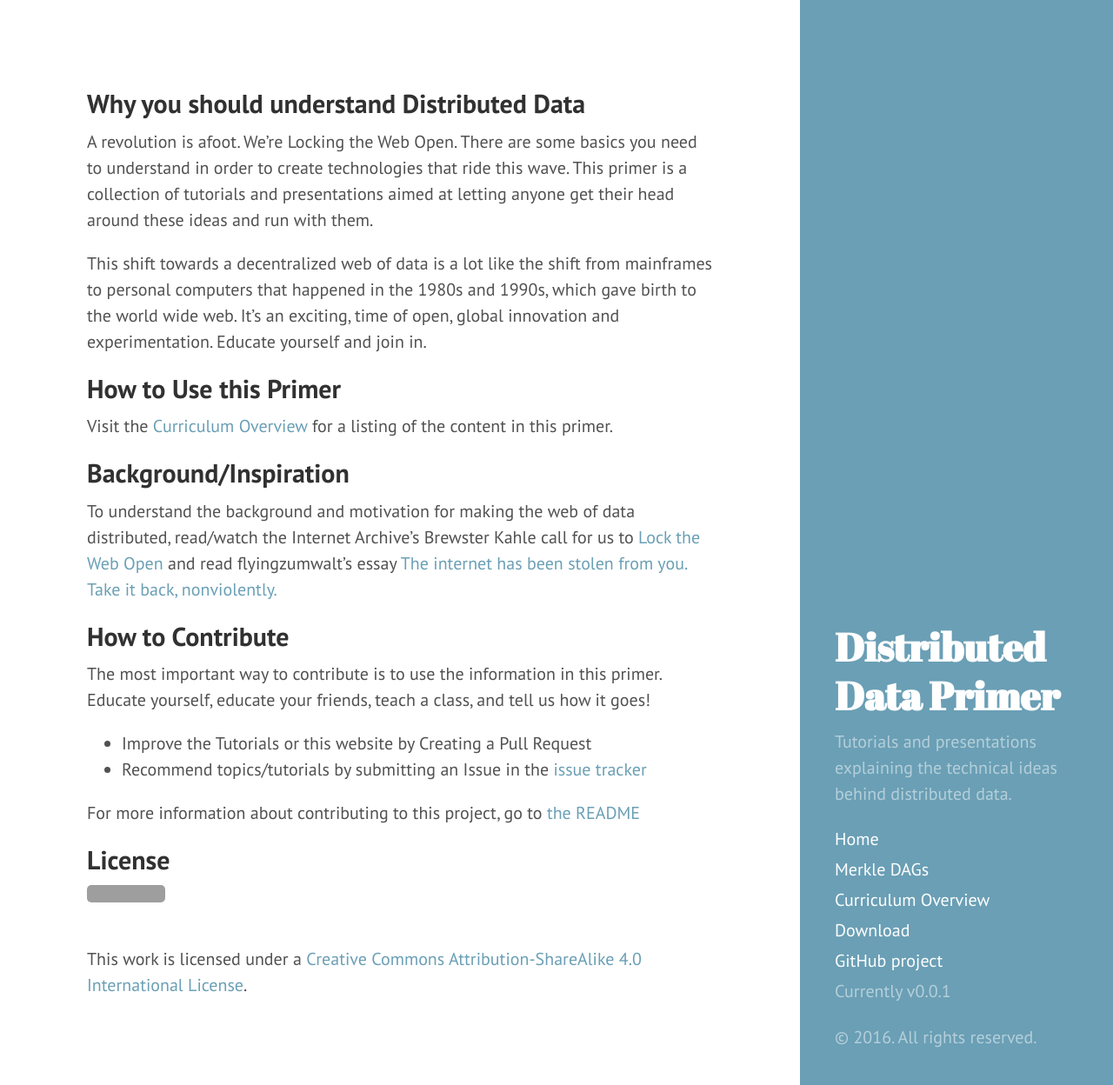
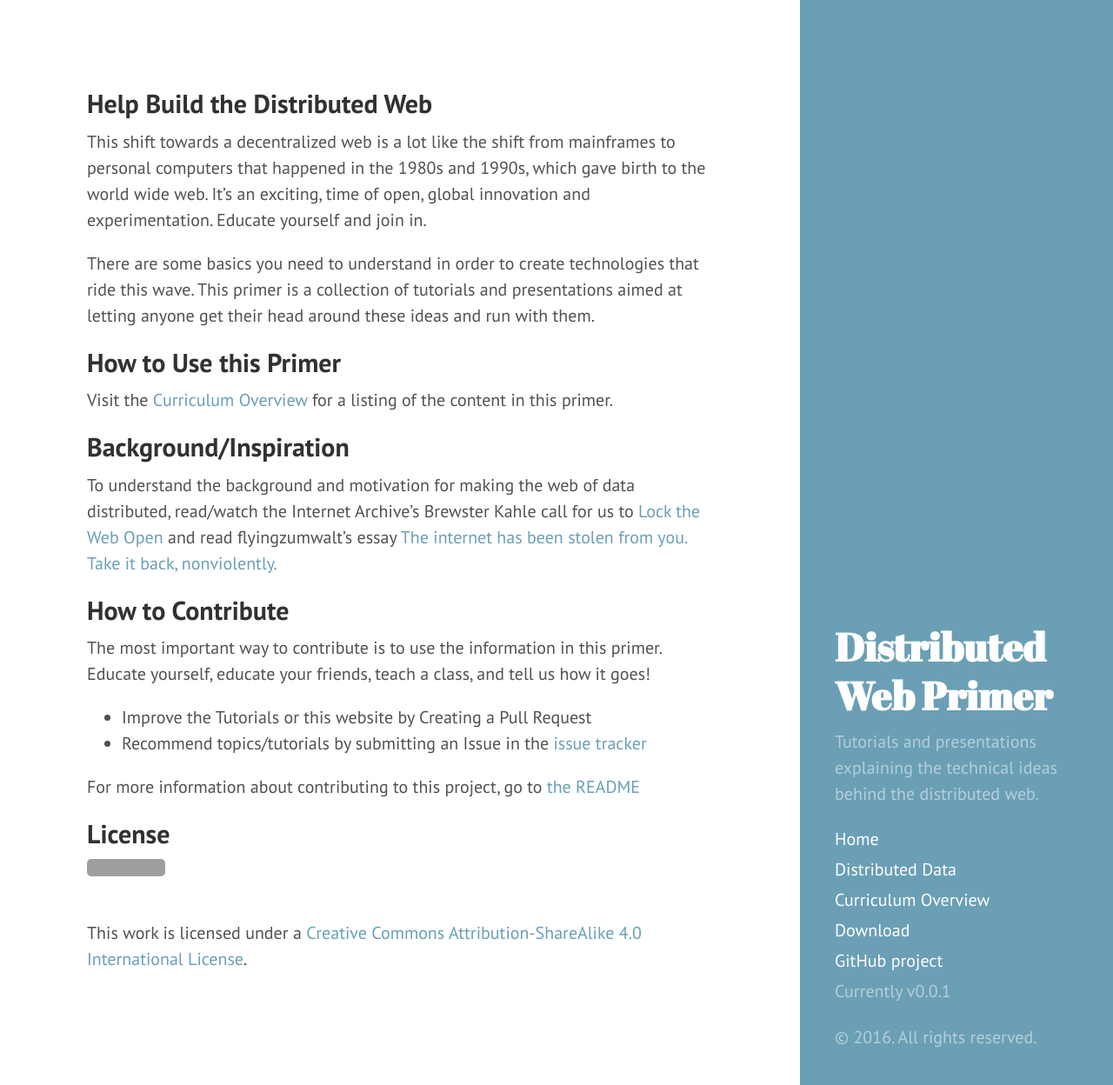
Before and after one commit to swadeshi/decentralized-web-primer, a Jekyll site: the page built from index.md, in a window 1280 px wide and 1248 px high. Shown: the whole window at 87% size. Built offline with Jekyll 4.4.1, drawn with Linux system fonts in a browser that asks for light colours; grey boxes are pictures that could not be loaded.

Commit message:
Change name to Distributed Web Primer

```diff
--- a/_config.yml
+++ b/_config.yml
@@ -6,22 +6,18 @@ highlighter:      rouge
 permalink:        pretty
 
 # Setup
-title:            Distributed Data Primer
+title:            Distributed Web Primer
 tagline:          'How to lock the web open'
-description:      'Tutorials and presentations explaining the technical ideas behind distributed data.'
-url:              http://swadeshi.github.io/distributed-data-primer/
-baseurl:          /distributed-data-primer
+description:      'Tutorials and presentations explaining the technical ideas behind the distributed web.'
+url:              http://swadeshi.github.io/distributed-web-primer/
+baseurl:          /distributed-web-primer
 
 author:
   name:           'Matt Zumwalt'
   url:            https://twitter.com/flyingzumwalt
 
-gems: [jekyll-paginate]
-
-paginate:         5
-
 # Custom vars
 version:          0.0.1
 
 github:
-  repo:           https://github.com/swadeshi/distributed-data-primer
+  repo:           https://github.com/swadeshi/distributed-web-primer
--- a/index.md
+++ b/index.md
@@ -3,11 +3,11 @@ layout: default
 title: Home
 ---
 
-## Why you should understand Distributed Data
+## Help Build the Distributed Web
 
-A revolution is afoot. We're Locking the Web Open. There are some basics you need to understand in order to create technologies that ride this wave.  This primer is a collection of tutorials and presentations aimed at letting anyone get their head around these ideas and run with them.
+This shift towards a decentralized web is a lot like the shift from mainframes to personal computers that happened in the 1980s and 1990s, which gave birth to the world wide web.  It's an exciting, time of open, global innovation and experimentation.  Educate yourself and join in.
 
-This shift towards a decentralized web of data is a lot like the shift from mainframes to personal computers that happened in the 1980s and 1990s, which gave birth to the world wide web.  It's an exciting, time of open, global innovation and experimentation.  Educate yourself and join in.
+There are some basics you need to understand in order to create technologies that ride this wave.  This primer is a collection of tutorials and presentations aimed at letting anyone get their head around these ideas and run with them.
 
 ## How to Use this Primer
 
@@ -22,9 +22,9 @@ To understand the background and motivation for making the web of data distribut
 The most important way to contribute is to use the information in this primer. Educate yourself, educate your friends, teach a class, and tell us how it goes!
 
 * Improve the Tutorials or this website by Creating a Pull Request
-* Recommend topics/tutorials by submitting an Issue in the [issue tracker](https://github.com/swadeshi/distributed-data-primer/issues)
+* Recommend topics/tutorials by submitting an Issue in the [issue tracker](https://github.com/swadeshi/distributed-web-primer/issues)
 
-For more information about contributing to this project, go to [the README](https://github.com/swadeshi/distributed-data-primer/blob/gh-pages/README.md)
+For more information about contributing to this project, go to [the README](https://github.com/swadeshi/distributed-web-primer/blob/gh-pages/README.md)
 
 ## License
 
```
Also changed, not shown: curriculum/distributed-data.md (added, +47 -0 lines), curriculum/merkle-dags.md (deleted, +0 -42 lines), curriculum/overview.md (+2 -5 lines), params.json (deleted, +0 -6 lines), README.md.
